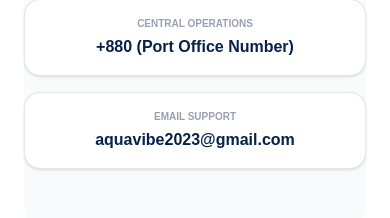
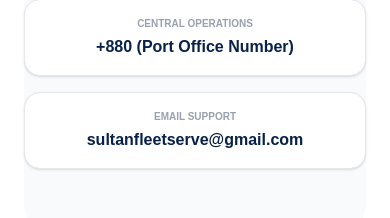
Before and after one commit to md-moniruzzaman01/aquavibe-marine-services, a Next.js app: page /service-port in a window 390 px wide. Shown: the part 3320-3538 px from the top of the page. Built offline with nearby package versions, Linux system fonts and the light colour scheme.

Commit message:
remove aquavive name , email and phone

```diff
--- a/app/Home/partials/AboutSection.tsx
+++ b/app/Home/partials/AboutSection.tsx
@@ -71,7 +71,7 @@ export default function AboutSection() {
             transition={{ duration: 0.8, delay: 0.2 }}
           >
             <div className="flex items-center gap-3 mb-4">
-              <span className="text-[#e4a04f] font-mono text-xs tracking-[0.3em] uppercase font-bold">About Aquavibe</span>
+              <span className="text-[#e4a04f] font-mono text-xs tracking-[0.3em] uppercase font-bold">About Sultan Fleet Serve</span>
               <div className="h-[2px] w-12 bg-[#e4a04f]/50" />
             </div>
 
@@ -80,7 +80,7 @@ export default function AboutSection() {
             </h2>
 
             <p className="text-gray-600 leading-relaxed mb-8 text-[15px] sm:text-base">
-              Aquavibe Marine Services delivers top-tier crewing and management solutions, ensuring your vessels are operated by highly skilled professionals. Based in Chittagong with coverage across Mongla and Payra, we prioritize optimal maintenance, regulatory compliance, and operational safety.
+               Sultan Fleet Serve delivers top-tier crewing and management solutions, ensuring your vessels are operated by highly skilled professionals. Based in Chittagong with coverage across Mongla and Payra, we prioritize optimal maintenance, regulatory compliance, and operational safety.
             </p>
 
             <div className="grid sm:grid-cols-2 gap-x-6 gap-y-4 mb-10">
--- a/app/Home/partials/CTABanner.tsx
+++ b/app/Home/partials/CTABanner.tsx
@@ -74,7 +74,7 @@ export default function CTABanner() {
 
             <div className="flex flex-wrap gap-4">
               <a
-                href="mailto:aquavibe2023@gmail.com"
+                href="mailto:sultanfleetserve@gmail.com"
                 className="inline-flex items-center gap-2 px-8 py-4 bg-secondary hover:bg-secondary/90 text-white font-bold text-sm tracking-widest uppercase rounded-xl transition-all duration-300 hover:shadow-2xl hover:shadow-secondary/40 group"
               >
                 Request a Quote
@@ -123,7 +123,7 @@ export default function CTABanner() {
                 </div>
                 <div>
                   <div className="font-mono text-[10px] text-white/50 tracking-widest uppercase mb-1">Email</div>
-                  <a href="mailto:aquavibe2023@gmail.com" className="text-white/80 text-sm hover:text-secondary transition-colors">
+                  <a href="mailto:sultanfleetserve@gmail.com" className="text-white/80 text-sm hover:text-secondary transition-colors">
                    sultanfleetserve@gmail.com
                   </a>
                 </div>
--- a/app/Home/partials/PartInfo.tsx
+++ b/app/Home/partials/PartInfo.tsx
@@ -125,7 +125,7 @@ export default function PortInfo() {
             className="space-y-5"
           >
             <div className="text-gray-500 text-sm leading-relaxed mb-8">
-              Aquavibe Marine Services provides end-to-end support at each major port. Our Chattogram head office coordinates vessel requirements with speed and precision, managing the critical tidal windows for safe and efficient entry.
+               Sultan Fleet Serve provides end-to-end support at each major port. Our Chattogram head office coordinates vessel requirements with speed and precision, managing the critical tidal windows for safe and efficient entry.
             </div>
 
             {PORTS.map((port, i) => (
--- a/app/Home/partials/Products.tsx
+++ b/app/Home/partials/Products.tsx
@@ -199,7 +199,7 @@ export default function Products() {
             </p>
             <div className="flex flex-col sm:flex-row gap-4 justify-center">
               <a
-                href="mailto:aquavibe2023@gmail.com"
+                href="mailto:sultanfleetserve@gmail.com"
                 className="px-8 py-4 bg-[#e4a04f] hover:bg-white text-[#08214a] font-black text-sm tracking-widest uppercase rounded-xl transition-all duration-300 shadow-lg"
               >
                 Inquire Now
--- a/app/layout.tsx
+++ b/app/layout.tsx
@@ -41,7 +41,7 @@ export const metadata: Metadata = {
     "provision supply Chittagong",
     "ship repair services Bangladesh",
     "ship manning Bangladesh",
-    "Aquavibe Marine Services",
+    "Sultan Fleet Serve",
     "ship chandler Chittagong",
     "ship chandler Mongla",
     "ship chandler Payra",
@@ -54,8 +54,8 @@ export const metadata: Metadata = {
   openGraph: {
     type: "website",
     url: "https://sultanfleetserve.com",
-    siteName: "Aquavibe Marine Services",
-    title: "Aquavibe Marine Services – Best Ship Spare Parts Supplier in BD",
+    siteName: "Sultan Fleet Serve",
+    title: "Sultan Fleet Serve – Best Ship Spare Parts Supplier in BD",
     description:
       "Bangladesh's leading ship chandler. Marine spare parts, lube oil, bunker, provisions & ship repair services across Chittagong, Mongla & Payra. Available 24/7.",
     locale: "en_US",
@@ -64,7 +64,7 @@ export const metadata: Metadata = {
         url: "/og-image.png", // place a 1200×630px image in /public
         width: 1200,
         height: 630,
-        alt: "Aquavibe Marine Services – Ship Chandler in Bangladesh",
+        alt: "Sultan Fleet Serve – Ship Chandler in Bangladesh",
       },
     ],
   },
@@ -72,7 +72,7 @@ export const metadata: Metadata = {
   // ── Twitter / X ───────────────────────────────────────────────────────
   twitter: {
     card: "summary_large_image",
-    title: "Aquavibe Marine Services – Best Ship Spare Parts Supplier in BD",
+    title: "Sultan Fleet Serve – Best Ship Spare Parts Supplier in BD",
     description:
       "Bangladesh's leading ship chandler. Marine spare parts, lube oil, bunker, provisions & ship repair across Chittagong, Mongla & Payra ports.",
     images: ["/og-image.png"],
--- a/app/page.tsx
+++ b/app/page.tsx
@@ -47,8 +47,8 @@ export default function HomePage() {
       "Ship Manning and Management",
     ],
     sameAs: [
-      "https://www.instagram.com/aquavibe2023/",
-      "https://bd.linkedin.com/company/aquavibe-marine-services",
+      "https://www.instagram.com/",
+      "https://bd.linkedin.com/company/",
     ],
   };
 
--- a/app/service-port/page.tsx
+++ b/app/service-port/page.tsx
@@ -158,7 +158,7 @@ export default function ServicePorts() {
              </div>
              <div className="px-8 py-4 bg-white border border-gray-200 rounded-2xl shadow-sm">
                 <p className="text-[10px] uppercase text-gray-400 font-bold mb-1">Email Support</p>
-                <p className="text-[#08214a] font-bold">aquavibe2023@gmail.com</p>
+                <p className="text-[#08214a] font-bold">sultanfleetserve@gmail.com</p>
              </div>
           </div>
         </div>
--- a/components/layout/Footer.tsx
+++ b/components/layout/Footer.tsx
@@ -129,7 +129,7 @@ export default function Footer() {
               height="130"
               className="border-none overflow-hidden block mb-3"
               scrolling="no"
-              title="Aquavibe Facebook"
+              title="Sultan Fleet Serve Facebook"
               allow="autoplay; clipboard-write; encrypted-media; picture-in-picture; web-share"
             />
 
--- a/components/templates/ProductPageTemplate.tsx
+++ b/components/templates/ProductPageTemplate.tsx
@@ -67,16 +67,16 @@ export default function ProductPageTemplate({
                 </div>
                 <div>
                   <div className="font-bold text-white text-sm">Call 24/7</div>
-                  <div className="text-white/60 text-xs">+880 1728 841299</div>
+                  <div className="text-white/60 text-xs">+880 1624 434052</div>
                 </div>
               </a>
-              <a href="mailto:aquavibe2023@gmail.com" className="flex items-center gap-3 group">
+              <a href="mailto:sultanfleetserve@gmail.com" className="flex items-center gap-3 group">
                 <div className="w-10 h-10 rounded-xl bg-[#51CFED]/10 border border-[#51CFED]/20 flex items-center justify-center transition-colors group-hover:bg-[#51CFED]">
                   <Mail className="w-4 h-4 text-[#51CFED] group-hover:text-[#060315] transition-colors" />
                 </div>
                 <div>
                   <div className="font-bold text-white text-sm">Email Inquiry</div>
-                  <div className="text-white/60 text-xs">aquavibe2023@gmail.com</div>
+                  <div className="text-white/60 text-xs">sultanfleetserve@gmail.com</div>
                 </div>
               </a>
             </div>
--- a/next.config.ts
+++ b/next.config.ts
@@ -6,7 +6,7 @@ const nextConfig: NextConfig = {
     remotePatterns: [
       {
         protocol: 'https',
-        hostname: 'aquavibemarineservices.com', // Replace with your image provider's domain
+        hostname: 'sultanfleetserve.com', // Replace with your image provider's domain
         port: '',
         pathname: '/**', // Allows all paths from this domain
       },
```
Also changed, not shown: 1 other file (tests, documents, lock files or other folders).
